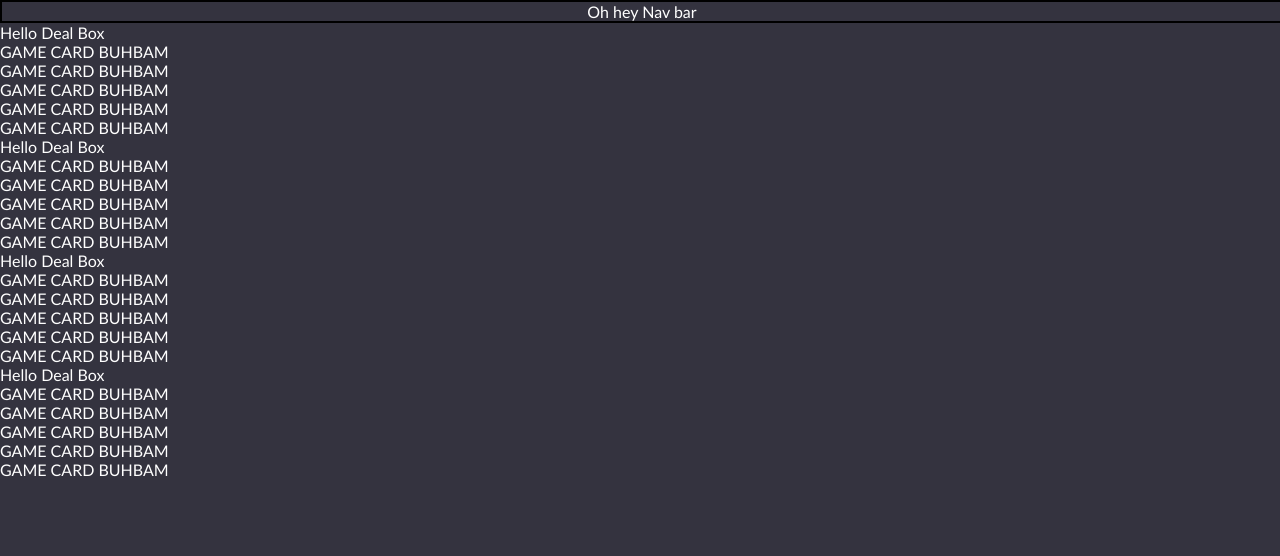
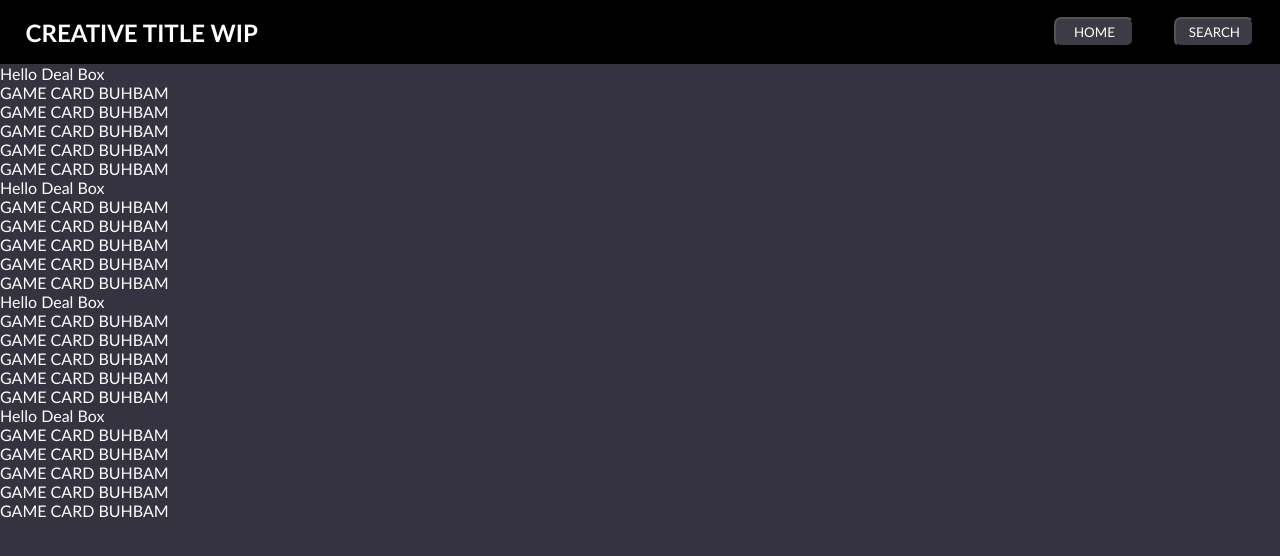
Before and after one commit to Abumpus1/showcase, a React (Create React App) app: page / in a window 1280 px wide. Shown: the top 556 px of the page. Built offline with nearby package versions, Linux system fonts and the light colour scheme.

Commit message:
Layout element placement on nav

```diff
--- a/src/components/Nav.js
+++ b/src/components/Nav.js
@@ -4,7 +4,11 @@ import "../styles/Nav.css";
 function Nav() {
   return (
     <nav>
-      Oh hey Nav bar
+      <h1>CREATIVE TITLE WIP</h1>
+      <div className="nav-buttons-box">
+        <button>HOME</button>
+        <button>SEARCH</button>
+      </div>
     </nav>
   )
 }
--- a/src/styles/App.css
+++ b/src/styles/App.css
@@ -3,6 +3,13 @@
   padding: 0;
   color: white;
   font-family: Calibri, sans-serif;
+}
+
+button {
+  background: rgb(60, 60, 71);
+  min-width: 80px;
+  min-height: 30px;
+  border-radius: 7px;
 }
 
 body {
--- a/src/styles/Nav.css
+++ b/src/styles/Nav.css
@@ -1,6 +1,19 @@
 nav {
-  width: 100%;
+  width: 100vw;
+  height: 8vh;
   display: flex;
-  justify-content: center;
-  border: solid black 2px;
+  justify-content: space-between;
+  align-items: center;
+  background: black;
 }
+
+h1 {
+  margin-left: 2vw;
+}
+
+.nav-buttons-box {
+  margin-right: 2vw;
+  width: 200px;
+  display: flex;
+  justify-content: space-between;
+}
```
